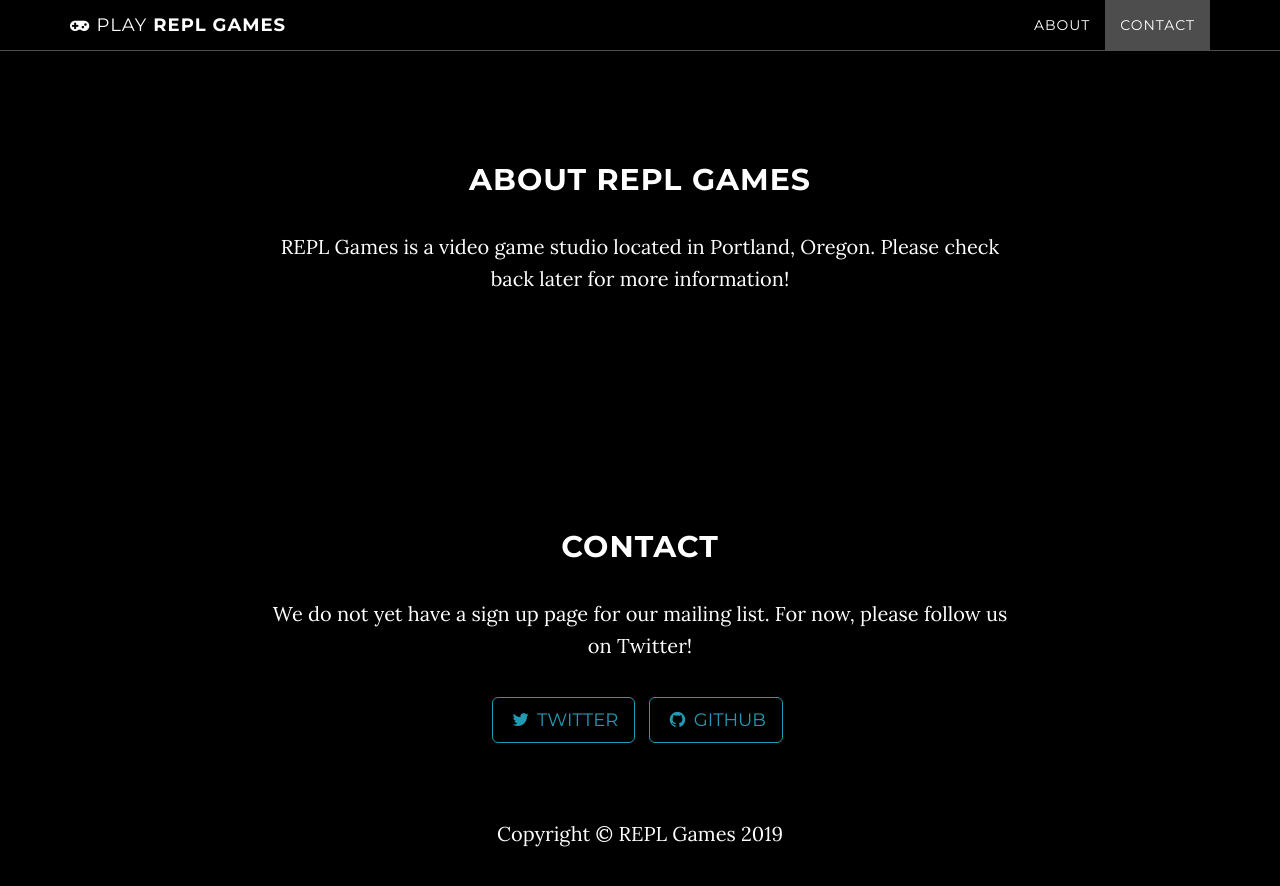
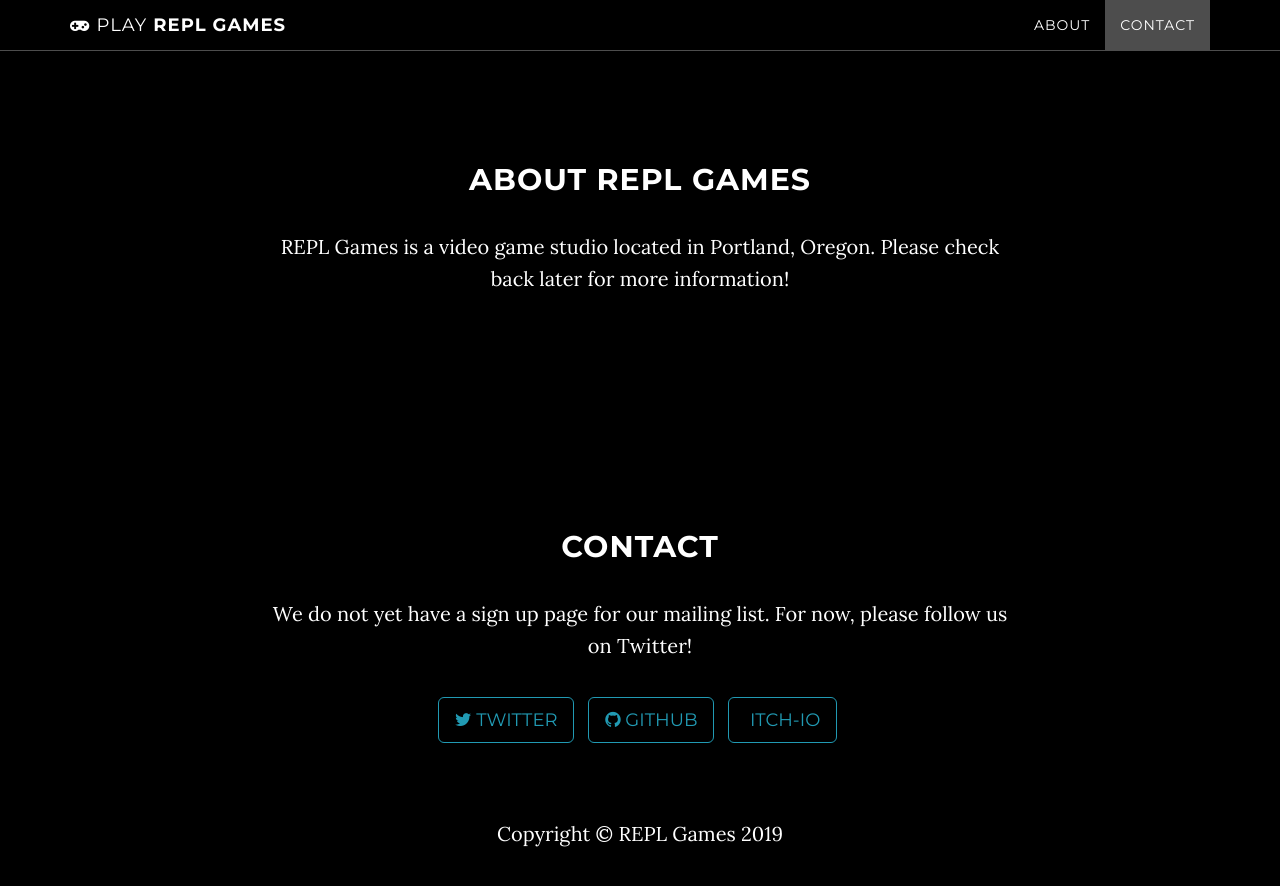
Before and after one commit to repl-games/replgames, a Jekyll site: the page built from index.html, in a window 1280 px wide and 900 px high, scrolled down 937 px. Shown: the top 886 px of the window. Built offline with Jekyll 4.4.1, drawn with Linux system fonts in a browser that asks for light colours.

Commit message:
Add itch link

```diff
--- a/_config.yml
+++ b/_config.yml
@@ -18,6 +18,8 @@
     url: https://twitter.com/replgames
   - title: github
     url: https://github.com/replgames
+  - title: itch-io
+    url: https:/briancain.itch.io
 
 # Build settings
 markdown: kramdown
--- a/_includes/contact.html
+++ b/_includes/contact.html
@@ -11,7 +11,7 @@
                 <ul class="list-inline banner-social-buttons">
                     {% for network in site.social %}
                     <li>
-                        <a href="{{ network.url }}" class="btn btn-default btn-lg"><i class="fa fa-{{ network.title }} fa-fw"></i> <span class="network-name">{{ network.title }}</span></a>
+                        <a href="{{ network.url }}" class="btn btn-default btn-lg"><i class="fa fa-{{ network.title }}"></i> <span class="network-name">{{ network.title }}</span></a>
                     </li>
                     {% endfor %}
                 </ul>
```
